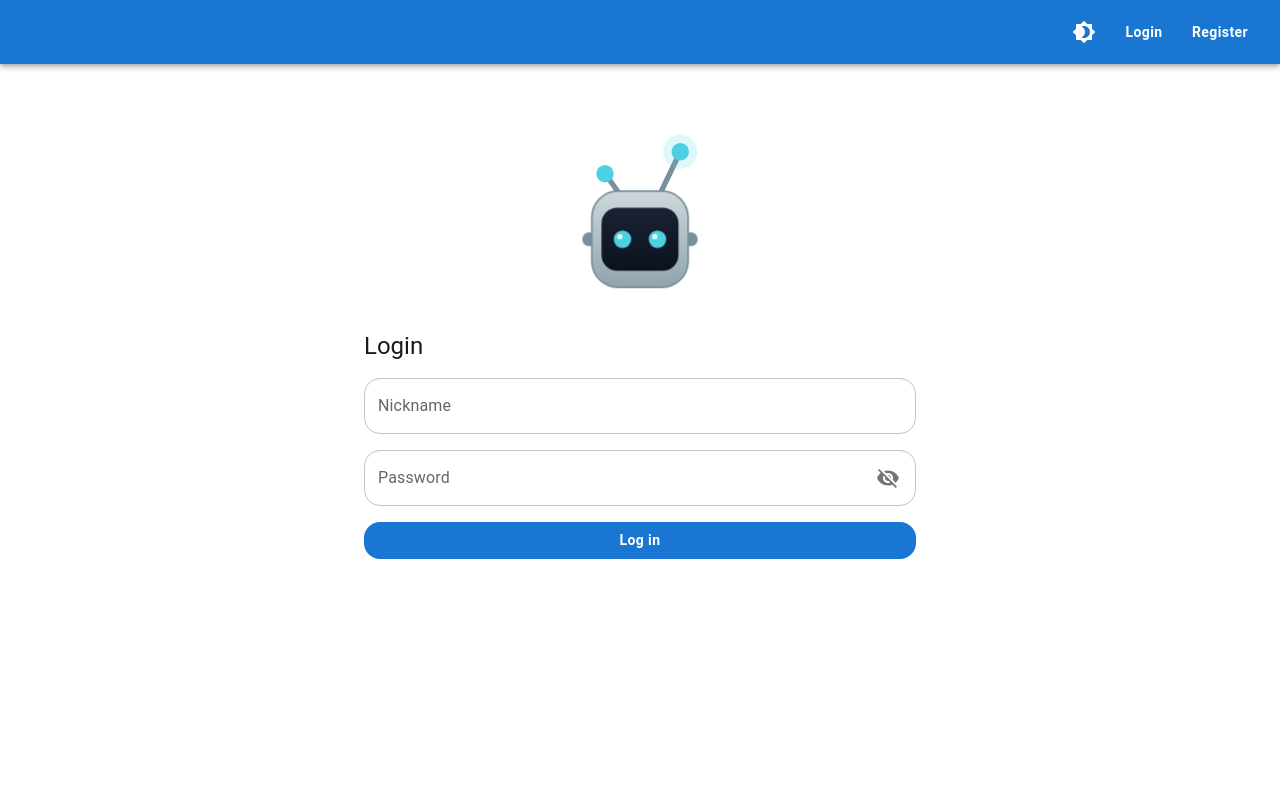
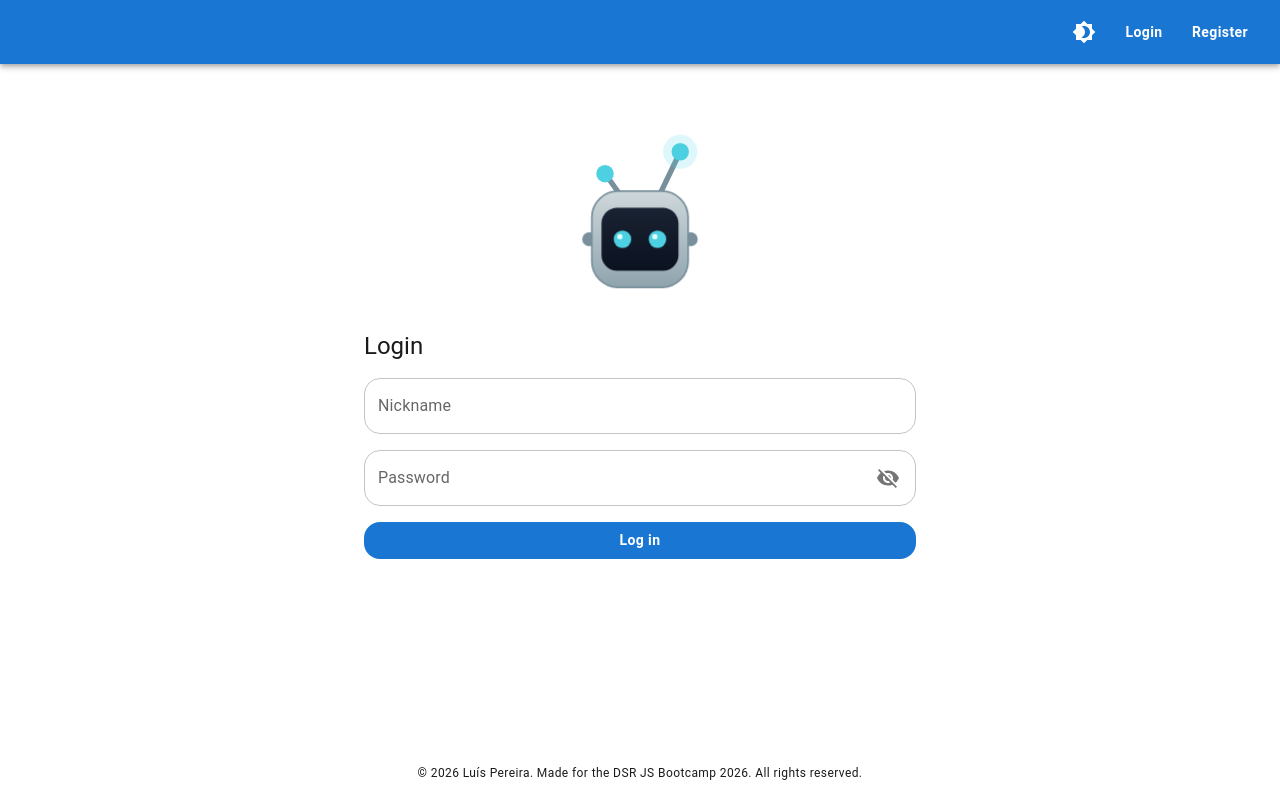
Before and after one commit to Kaxeszer/dsr-js-bootcamp, a React (Vite) app: page /login in a window 1280 px wide. Built offline with nearby package versions, Linux system fonts and the light colour scheme; no server answers.

Commit message:
Update App.tsx

```diff
--- a/src/App.tsx
+++ b/src/App.tsx
@@ -6,7 +6,7 @@ import Header from './components/Header'
 import ProtectedRoute from './components/ProtectedRoute'
 import LoginPage from './pages/LoginPage'
 import RegisterPage from './pages/RegisterPage'
-import { CircularProgress, Box } from '@mui/material'
+import { CircularProgress, Box, Typography } from '@mui/material'
 
 const TasksPage = lazy(() => import('./pages/TasksPage'))
 const AccountPage = lazy(() => import('./pages/AccountPage'))
@@ -59,10 +59,19 @@ function AppRoutes() {
 function App() {
     return (
         <ThemeProvider>
-            <Header />
-            <main style={{ display: 'flex', justifyContent: 'center' }}>
-                <AppRoutes />
-            </main>
+            <Box sx={{ display: 'flex', flexDirection: 'column', minHeight: '100vh' }}>
+                <Header />
+
+                <main style={{ display: 'flex', justifyContent: 'center', flexGrow: 1 }}>
+                    <AppRoutes />
+                </main>
+
+                <Box component="footer" sx={{ textAlign: 'center', py: 2 }}>
+                    <Typography variant="caption" color="text.secondary">
+                        © 2026 Luís Pereira. Made for the DSR JS Bootcamp 2026. All rights reserved.
+                    </Typography>
+                </Box>
+            </Box>
         </ThemeProvider>
     )
 }
```
